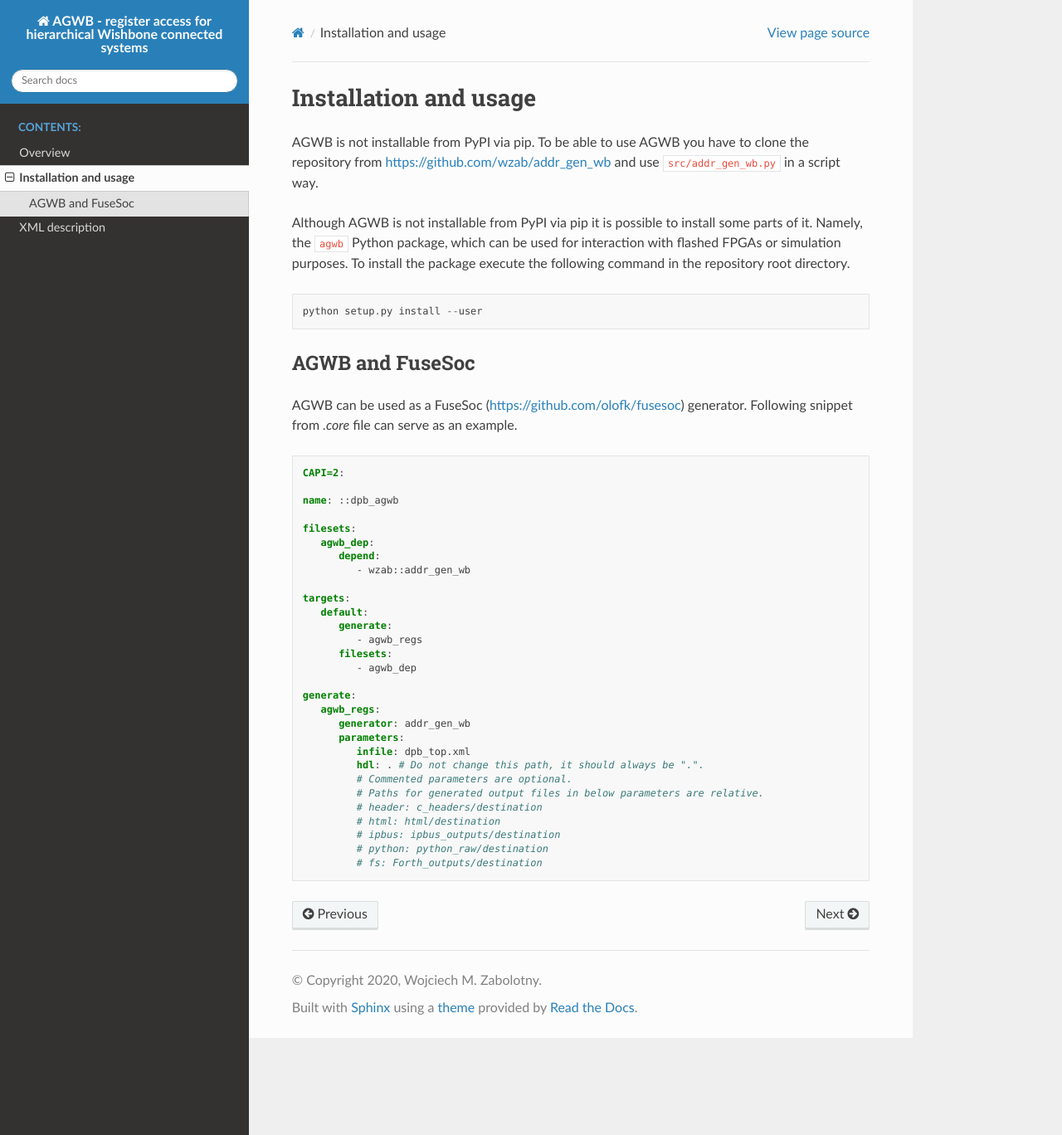
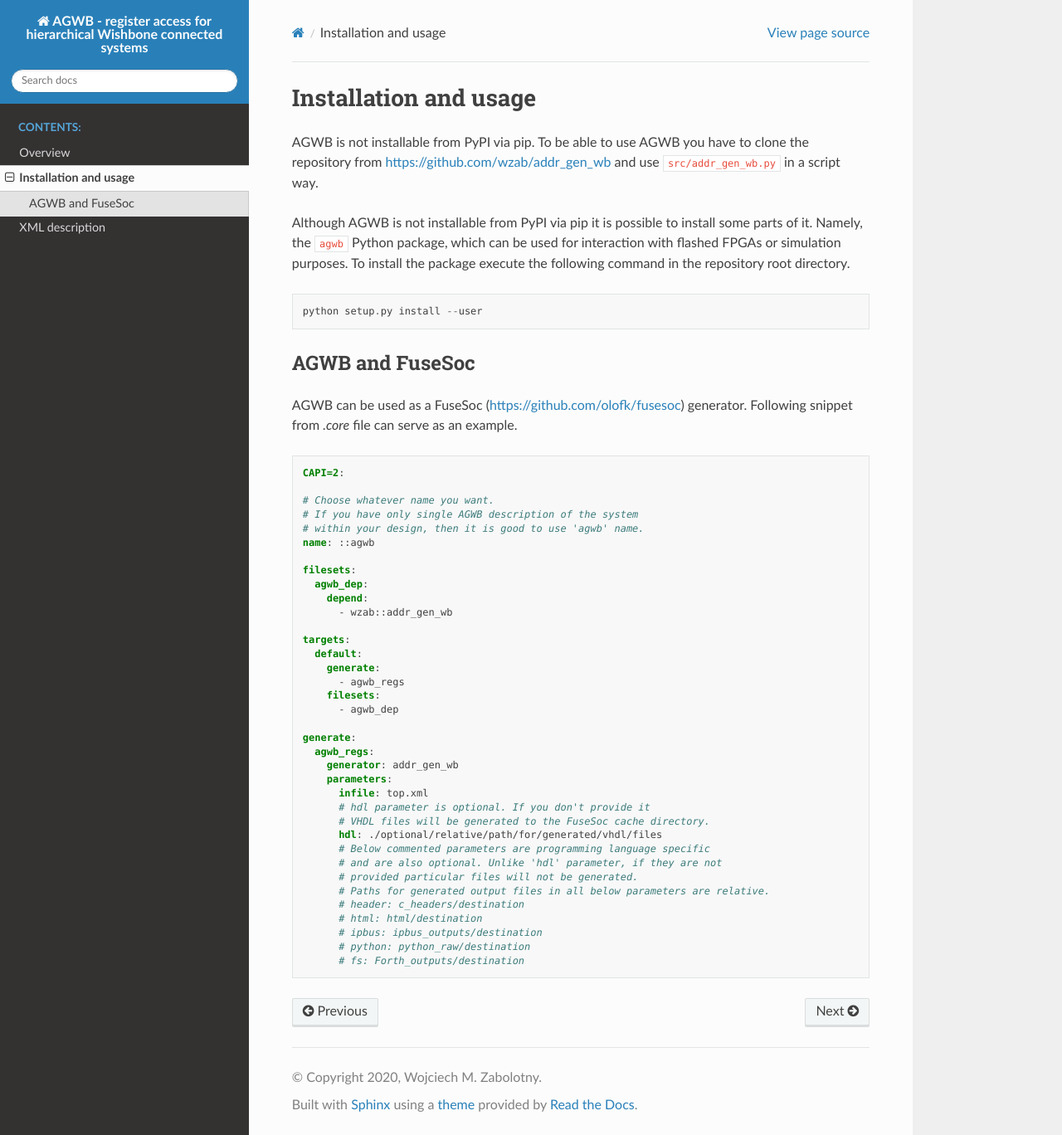
Before and after one commit to wzab/agwb, a Sphinx documentation site: the page built from doc/installation_and_usage.rst, in a window 1280 px wide and 1368 px high. Shown: the whole window at 83% size. Built offline with Sphinx 7.4.7 and the Read the Docs theme 2.0.0, drawn with Linux system fonts in a browser that asks for light colours.

Commit message:
Docs update.

```diff
--- a/doc/installation_and_usage.rst
+++ b/doc/installation_and_usage.rst
@@ -21,30 +21,37 @@
 
    CAPI=2:
 
-   name: ::dpb_agwb
+   # Choose whatever name you want.
+   # If you have only single AGWB description of the system
+   # within your design, then it is good to use 'agwb' name.
+   name: ::agwb
 
    filesets:
-      agwb_dep:
-         depend:
-            - wzab::addr_gen_wb
+     agwb_dep:
+       depend:
+         - wzab::addr_gen_wb
 
    targets:
-      default:
-         generate:
-            - agwb_regs
-         filesets:
-            - agwb_dep
+     default:
+       generate:
+         - agwb_regs
+       filesets:
+         - agwb_dep
 
    generate:
-      agwb_regs:
-         generator: addr_gen_wb
-         parameters:
-            infile: dpb_top.xml
-            hdl: . # Do not change this path, it should always be ".".
-            # Commented parameters are optional.
-            # Paths for generated output files in below parameters are relative.
-            # header: c_headers/destination
-            # html: html/destination
-            # ipbus: ipbus_outputs/destination
-            # python: python_raw/destination
-            # fs: Forth_outputs/destination
+     agwb_regs:
+       generator: addr_gen_wb
+       parameters:
+         infile: top.xml
+         # hdl parameter is optional. If you don't provide it
+         # VHDL files will be generated to the FuseSoc cache directory.
+         hdl: ./optional/relative/path/for/generated/vhdl/files
+         # Below commented parameters are programming language specific
+         # and are also optional. Unlike 'hdl' parameter, if they are not
+         # provided particular files will not be generated.
+         # Paths for generated output files in all below parameters are relative.
+         # header: c_headers/destination
+         # html: html/destination
+         # ipbus: ipbus_outputs/destination
+         # python: python_raw/destination
+         # fs: Forth_outputs/destination
```
Also changed, not shown: doc/xml_description.rst (+13 -3 lines).
